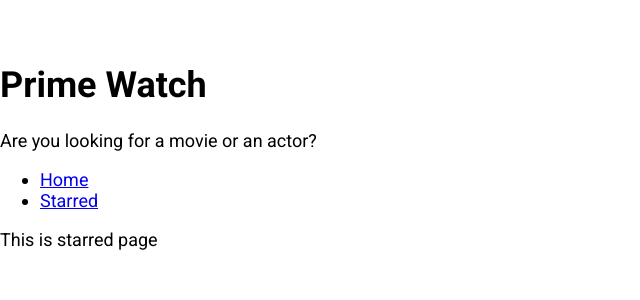
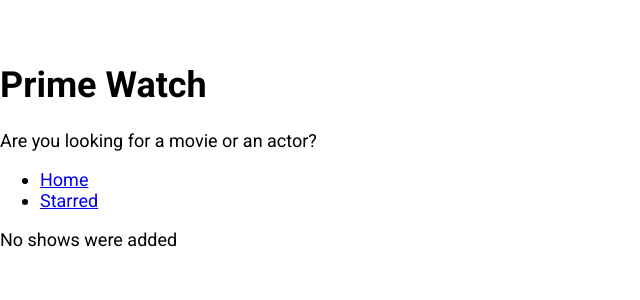
Before and after one commit to RYANRANAUT/Prime-Watch, a React (Create React App) app: page /starred in a window 1280 px wide. Shown: the top 300 px of the page, without its empty margins (0-640 px from the left). Built offline with nearby package versions, Linux system fonts and the light colour scheme.

Commit message:
finished starred page

```diff
--- a/src/pages/Starred.js
+++ b/src/pages/Starred.js
@@ -1,8 +1,44 @@
-import React from 'react';
+/* eslint-disable no-console */
+/* eslint-disable no-unused-vars */
+import React, { useState, useEffect } from 'react';
 import MainPageLayout from '../components/MainPageLayout';
+import { useShows } from '../misc/custom-hooks';
+import { apiGet } from '../misc/config';
+import ShowGrid from '../components/show/ShowGrid';
 
 const Starred = () => {
-  return <MainPageLayout>This is starred page</MainPageLayout>;
+  const [starred] = useShows();
+
+  const [shows, setShows] = useState(null);
+  const [isLoading, setIsLoading] = useState(true);
+  const [error, setError] = useState(null);
+
+  useEffect(() => {
+    if (starred && starred.length > 0) {
+      const promises = starred.map(showId => apiGet(`/shows/${showId}`));
+      Promise.all(promises)
+        .then(apiData => apiData.map(show => ({ show })))
+        .then(results => {
+          setShows(results);
+          setIsLoading(false);
+        })
+        .catch(err => {
+          setError(err.message);
+          setIsLoading(false);
+        });
+    } else {
+      setIsLoading(false);
+    }
+  }, [starred]);
+
+  return (
+    <MainPageLayout>
+      {isLoading && <div>Shows are still loading</div>}
+      {error && <div>Error occured: {error}</div>}
+      {!isLoading && !shows && <div>No shows were added</div>}
+      {!isLoading && !error && shows && <ShowGrid data={shows} />}
+    </MainPageLayout>
+  );
 };
 
 export default Starred;
```
